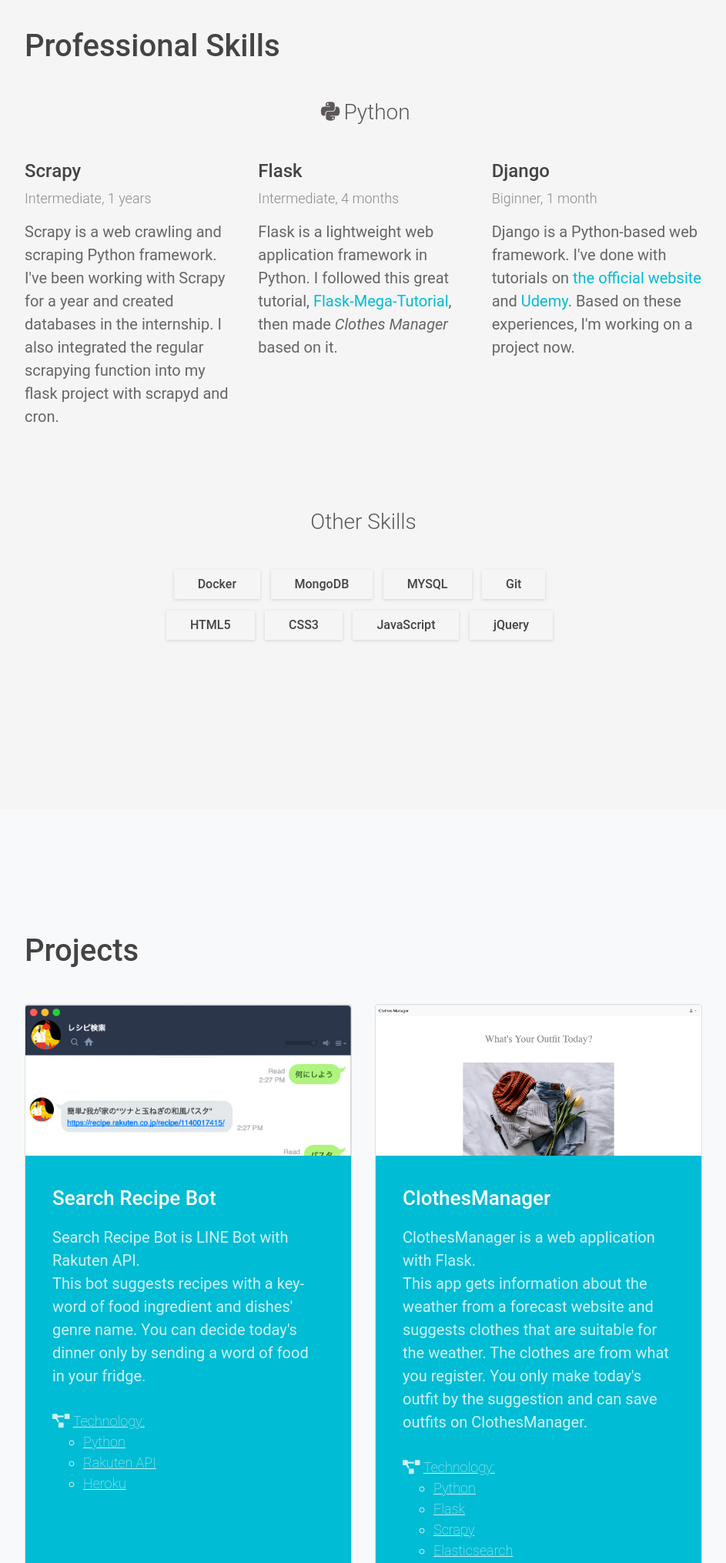
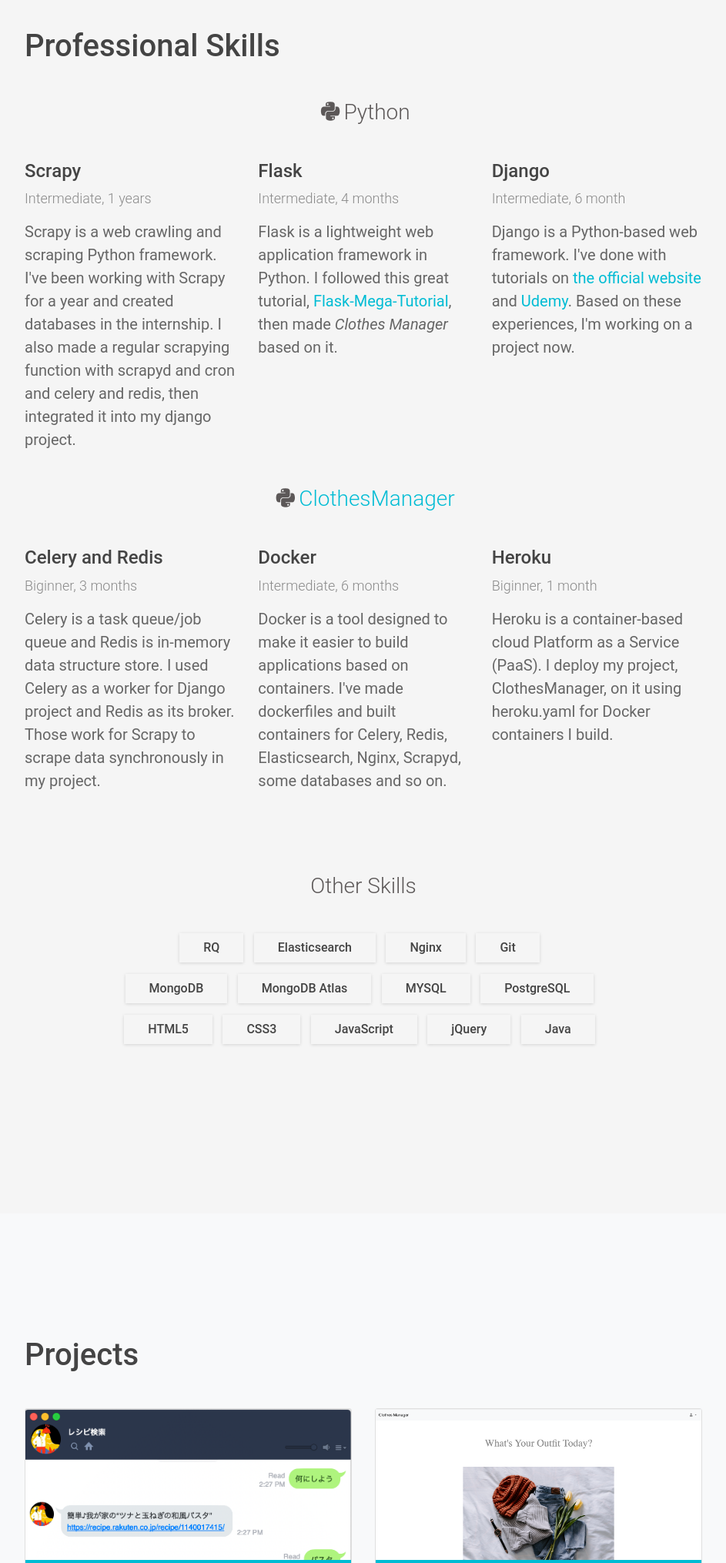
Before and after one commit to yuara/MyPage, a Django app: page / in a window 1280 px wide. Shown: the part 3317-5347 px from the top of the page at 77% size, without its empty margins (168-1111 px from the left). Run offline with Django 3.2, Linux system fonts and the light colour scheme; some libraries are stand-ins or nearby versions.

Commit message:
Modified index page

```diff
--- a/mypage/portfolio/templates/portfolio/index.html
+++ b/mypage/portfolio/templates/portfolio/index.html
@@ -28,7 +28,7 @@
     <!-- Navigation -->
     <nav class="navbar navbar-expand-lg navbar-dark bg-dark fixed-top" id="mainNav">
       <div class="container">
-        <a class="navbar-brand js-scroll-trigger" href="{% url 'portfolio:copy' %}">Home</a>
+        <a class="navbar-brand js-scroll-trigger" href="#page-top">Home</a>
         <button class="navbar-toggler" type="button" data-toggle="collapse" data-target="#navbarResponsive" aria-controls="navbarResponsive" aria-expanded="false" aria-label="Toggle navigation">
           <span class="navbar-toggler-icon"></span>
         </button>
@@ -197,7 +197,7 @@
                 <h4 class="skill-name">Scrapy</h4>
                 <div class="level">Intermediate, 1 years</div>
                 <div class="desc">
-                  Scrapy is a web crawling and scraping Python framework. I've been working with Scrapy for a year and created databases in the internship. I also integrated the regular scrapying function into my flask project with scrapyd and cron.
+                  Scrapy is a web crawling and scraping Python framework. I've been working with Scrapy for a year and created databases in the internship. I also made a regular scrapying function with scrapyd and cron and celery and redis, then integrated it into my django project.
                 </div>
               </div>
               <!--//item-inner-->
@@ -220,9 +220,48 @@
             <div class="item col-xs-12 col-sm-4">
               <div class="item-inner">
                 <h4 class="skill-name">Django</h4>
+                <div class="level">Intermediate, 6 month</div>
+                <div class="desc">
+                  Django is a Python-based web framework. I've done with tutorials on <a href="https://docs.djangoproject.com/en/3.0/intro/tutorial01/">the official website</a> and <a href="https://www.udemy.com/course/python-and-django-full-stack-web-developer-bootcamp/">Udemy</a>. Based on these experiences, I'm working on a project now.
+                </div>
+              </div>
+              <!--//item-inner-->
+            </div>
+            <!--//item-->
+          </div>
+          <!--//row-->
+
+          <h3 class="subtitle text-center">
+            <i class="fab fa-python fa-fw"></i><a href="https://clothesmanager.herokuapp.com">ClothesManager</a></h3>
+          <div class="row">
+            <div class="item col-xs-12 col-sm-4">
+              <div class="item-inner">
+                <h4 class="skill-name">Celery and Redis</h4>
+                <div class="level">Biginner, 3 months</div>
+                <div class="desc">
+                  Celery is a task queue/job queue and Redis is in-memory data structure store. I used Celery as a worker for Django project and Redis as its broker. Those work for Scrapy to scrape data synchronously in my project.
+                </div>
+              </div>
+              <!--//item-inner-->
+            </div>
+            <!--//item-->
+            <div class="item col-xs-12 col-sm-4">
+              <div class="item-inner">
+                <h4 class="skill-name">Docker</h4>
+                <div class="level">Intermediate, 6 months</div>
+                <div class="desc">
+                  Docker is a tool designed to make it easier to build applications based on containers. I've made dockerfiles and built containers for Celery, Redis, Elasticsearch, Nginx, Scrapyd, some databases and so on.
+                </div>
+              </div>
+              <!--//item-inner-->
+            </div>
+            <!--//item-->
+            <div class="item col-xs-12 col-sm-4">
+              <div class="item-inner">
+                <h4 class="skill-name">Heroku</h4>
                 <div class="level">Biginner, 1 month</div>
                 <div class="desc">
-                  Django is a Python-based web framework. I've done with tutorials on <a href="https://docs.djangoproject.com/en/3.0/intro/tutorial01/">the official website</a> and <a href="https://www.udemy.com/course/python-and-django-full-stack-web-developer-bootcamp/">Udemy</a>. Based on these experiences, I'm working on a project now.
+                  Heroku is a container-based cloud Platform as a Service (PaaS). I deploy my project, ClothesManager, on it using heroku.yaml for Docker containers I build.
                 </div>
               </div>
               <!--//item-inner-->
@@ -236,10 +275,18 @@
         <div class="other-skills text-center">
           <h3 class="subtitle">Other Skills</h3>
           <div class="misc-skills">
-            <span class="skill-tag">Docker</span>
+            <span class="skill-tag">RQ</span>
+            <span class="skill-tag">Elasticsearch</span>
+            <span class="skill-tag">Nginx</span>
+            <span class="skill-tag">Git</span>
+
+            <br>
+
             <span class="skill-tag">MongoDB</span>
+            <span class="skill-tag">MongoDB Atlas</span>
             <span class="skill-tag">MYSQL</span>
-            <span class="skill-tag">Git</span>
+            <span class="skill-tag">PostgreSQL</span>
+
 
             <br>
 
@@ -247,6 +294,8 @@
             <span class="skill-tag">CSS3</span>
             <span class="skill-tag">JavaScript</span>
             <span class="skill-tag">jQuery</span>
+            <span class="skill-tag">Java</span>
+
           </div>
         </div>
         <!--//other-skills-->
@@ -313,19 +362,18 @@
                 </h3>
                 <div class="card-text">
                   <div class="meta">
-                    ClothesManager is a web application with Flask.<br>
+                    ClothesManager is a web application with Django.<br>
                     This app gets information about the weather from a forecast website and suggests clothes that are suitable for the weather. The clothes are from what you register. You only make today's outfit by the suggestion and can save outfits on ClothesManager.
                     <br><br>
                     <div class="tech">
                       <u>
                         Technology:
                         <ul>
-                          <li>Python</li>
-                          <li>Flask</li>
+                          <li>Django</li>
                           <li>Scrapy</li>
-                          <li>Elasticsearch</li>
-                          <li>RQ</li>
-                          <li>MySQL</li>
+                          <li>Celery</li>
+                          <li>Redis</li>
+                          <li>PostgreSQL</li>
                           <li>Docker</li>
                         </ul>
                       </u>
@@ -335,12 +383,13 @@
                 <!-- card-text -->
               </div>
               <!-- content -->
-              <a class="link-mask" href="https://github.com/yuara/ClothesManager"></a>
+              <a class="link-mask" href="https://clothesmanager.herokuapp.com/"></a>
             </div>
             <!-- card-body -->
             <div class="card-footer">
               <small class="text-muted">
-                <a href="https://github.com/yuara/ClothesManager">Github</a>
+                <a href="https://clothesmanager.herokuapp.com/">Heroku App</a>
+                <a href="https://github.com/yuara/ClothesManager_Django">Github</a>
               </small>
             </div>
           </div>
@@ -358,7 +407,7 @@
         <div class="intro">
           <img class="profile-image" src="{% static 'images/yu1.JPG' %}" alt="Mehul's profile image">
           <div class="dialog">
-            <p>I'm currently working on my own project. I'm always open to new opportunities that let me work as much as I can on other projects.</p>
+            <p>I'm currently working on my own project. I always open to new opportunities that let me work as much as I can on other projects.</p>
             <p>
               <strong>I can work with the following:</strong>
             </p>
@@ -368,7 +417,7 @@
               <li>
                 Web Crawling and Scraping with Scrapy/Python</li>
               <li>
-                Making Databases of MongoDB and MySQL</li>
+                Making and designing Databases</li>
               <li>
                 Connecting MongoDB to a cloud service, MongoDB Atlas</li>
               <li>
@@ -381,12 +430,12 @@
             </p>
             <ul class="social list-inline">
               <li class="list-inline-item">
-                <a href="https://www.linkedin.com/in/yu-arakawa-066a55185/">
+                <a href="https://www.linkedin.com/in/yu-arakawa-066a55185/" target="_blank">
                   <i class="fab fa-linkedin" aria-hidden="true"></i>
                 </a>
               </li>
               <li class="list-inline-item">
-                <a href="https://github.com/yuara">
+                <a href="https://github.com/yuara" target="_blank">
                   <i class="fab fa-github" aria-hidden="true"></i>
                 </a>
               </li>
@@ -396,7 +445,7 @@
                 </a>
               </li>
               <li class="list-inline-item">
-                <a href="mailto:yu.arakawa112@gmail.com">
+                <a href="mailto:yu.arakawa112@gmail.com" target="_blank">
                   <i class="far fa-envelope" aria-hidden="true"></i>
                 </a>
               </li>
@@ -416,7 +465,7 @@
     <!-- Footer -->
     <footer class="py-5 bg-dark">
       <div class="container">
-        <p class="m-0 text-center text-white">Copyright &copy; Yu Arakawa</p>
+        <p class="m-0 text-center text-white">Copyright &copy; Yu Arakawa 2020</p>
       </div>
       <!-- /.container -->
     </footer>
```
